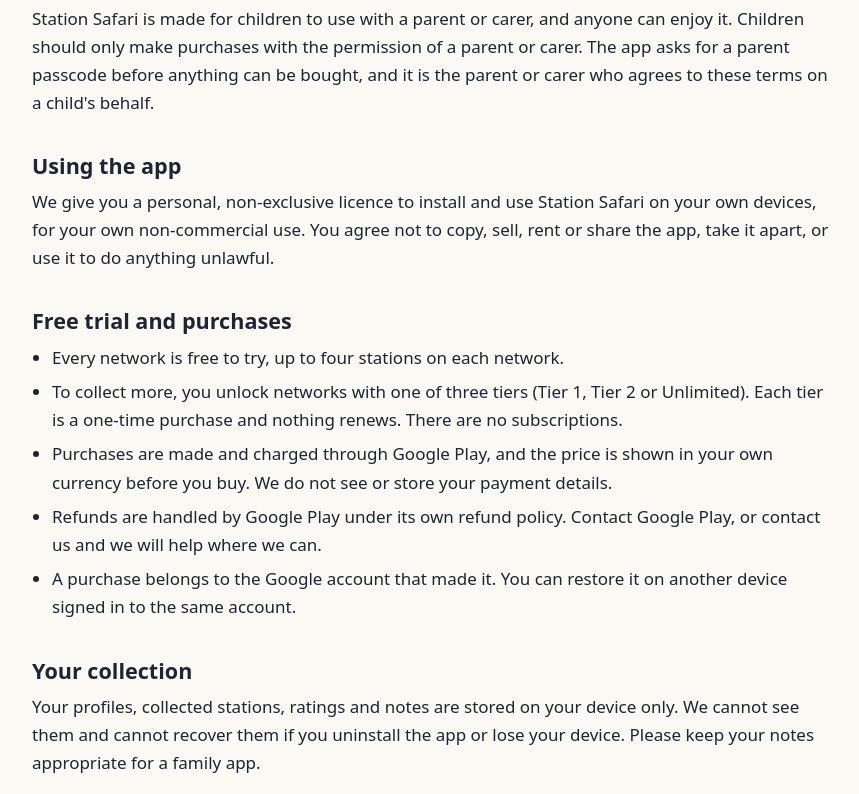
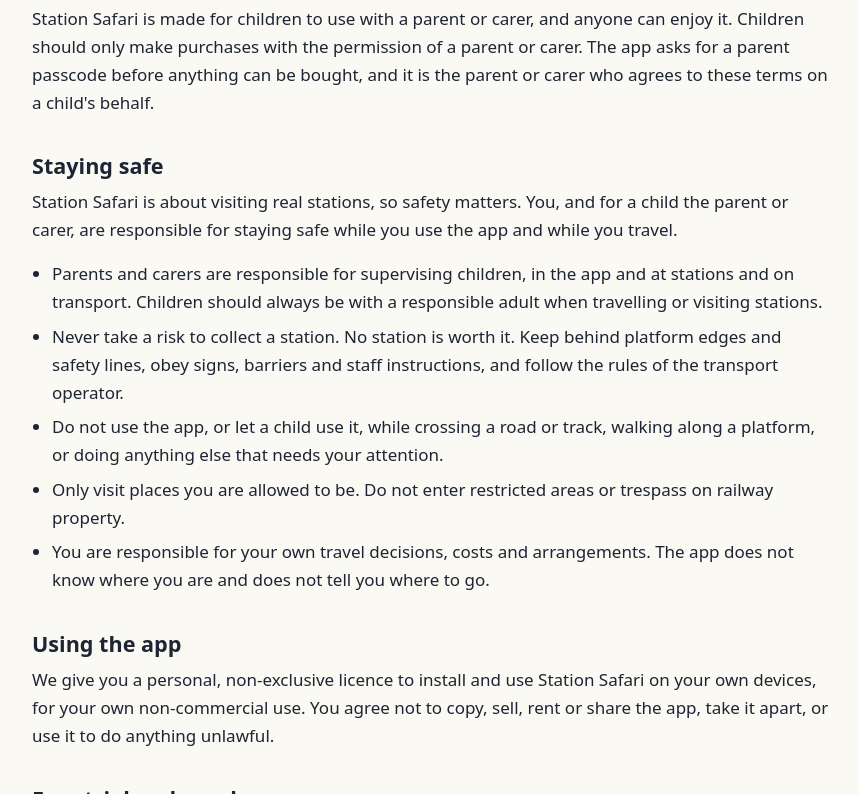
Before and after one commit to exileddevs/websites-stationsafari, a plain HTML site: page terms/index.html in a window 1280 px wide. Shown: the part 605-1399 px from the top of the page, without its empty margins (208-1067 px from the left). Drawn offline with Linux system fonts and the light colour scheme.

Commit message:
Add a safety section to the terms of service
Parents and carers are responsible for supervising children, and everyone
for staying safe at stations and on transport. Never take a risk to collect
a station, obey signs and staff, and do not use the app while crossing or
walking on a platform. The liability clause refers to it.

Co-Authored-By: Claude Sonnet 5.5 <noreply@anthropic.com>
Claude-Session: https://claude.ai/code/session_01PjJAwDrsBeNJPdmaAXJzfq

```diff
--- a/terms/index.html
+++ b/terms/index.html
@@ -33,6 +33,16 @@
     <h2>Children and families</h2>
     <p>Station Safari is made for children to use with a parent or carer, and anyone can enjoy it. Children should only make purchases with the permission of a parent or carer. The app asks for a parent passcode before anything can be bought, and it is the parent or carer who agrees to these terms on a child's behalf.</p>
 
+    <h2>Staying safe</h2>
+    <p>Station Safari is about visiting real stations, so safety matters. You, and for a child the parent or carer, are responsible for staying safe while you use the app and while you travel.</p>
+    <ul>
+        <li>Parents and carers are responsible for supervising children, in the app and at stations and on transport. Children should always be with a responsible adult when travelling or visiting stations.</li>
+        <li>Never take a risk to collect a station. No station is worth it. Keep behind platform edges and safety lines, obey signs, barriers and staff instructions, and follow the rules of the transport operator.</li>
+        <li>Do not use the app, or let a child use it, while crossing a road or track, walking along a platform, or doing anything else that needs your attention.</li>
+        <li>Only visit places you are allowed to be. Do not enter restricted areas or trespass on railway property.</li>
+        <li>You are responsible for your own travel decisions, costs and arrangements. The app does not know where you are and does not tell you where to go.</li>
+    </ul>
+
     <h2>Using the app</h2>
     <p>We give you a personal, non-exclusive licence to install and use Station Safari on your own devices, for your own non-commercial use. You agree not to copy, sell, rent or share the app, take it apart, or use it to do anything unlawful.</p>
 
@@ -58,7 +68,7 @@
     <p>The app, its artwork, text and design belong to Exiled Developers, and all rights are reserved. Using the app does not give you any ownership of them.</p>
 
     <h2>Our responsibility</h2>
-    <p>We provide the app "as is" and work to keep it running well, but we cannot promise it will always be free of faults. Nothing in these terms limits or removes any rights you have under consumer protection law, including the Australian Consumer Law and the consumer laws of the EEA and the UK, which cannot be excluded. Subject to that, we are not liable for indirect or unforeseeable loss arising from the use of the app.</p>
+    <p>We provide the app "as is" and work to keep it running well, but we cannot promise it will always be free of faults. Nothing in these terms limits or removes any rights you have under consumer protection law, including the Australian Consumer Law and the consumer laws of the EEA and the UK, which cannot be excluded. Subject to that, we are not liable for indirect or unforeseeable loss arising from the use of the app, or for harm that results from not following the safety guidance above.</p>
 
     <h2>Changes and ending</h2>
     <p>We may update the app and these terms from time to time. The date at the top shows when these terms last changed, and continuing to use the app after a change means you accept it. You can stop using the app at any time by uninstalling it.</p>
```
